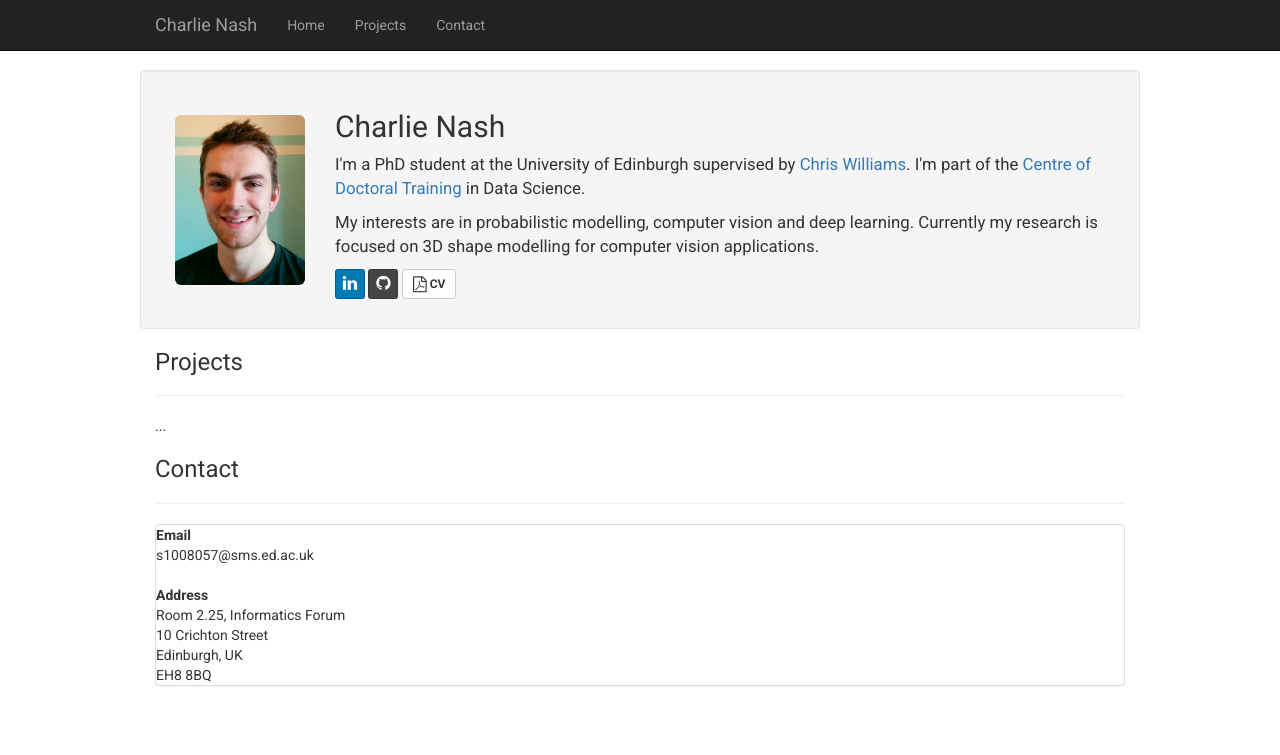
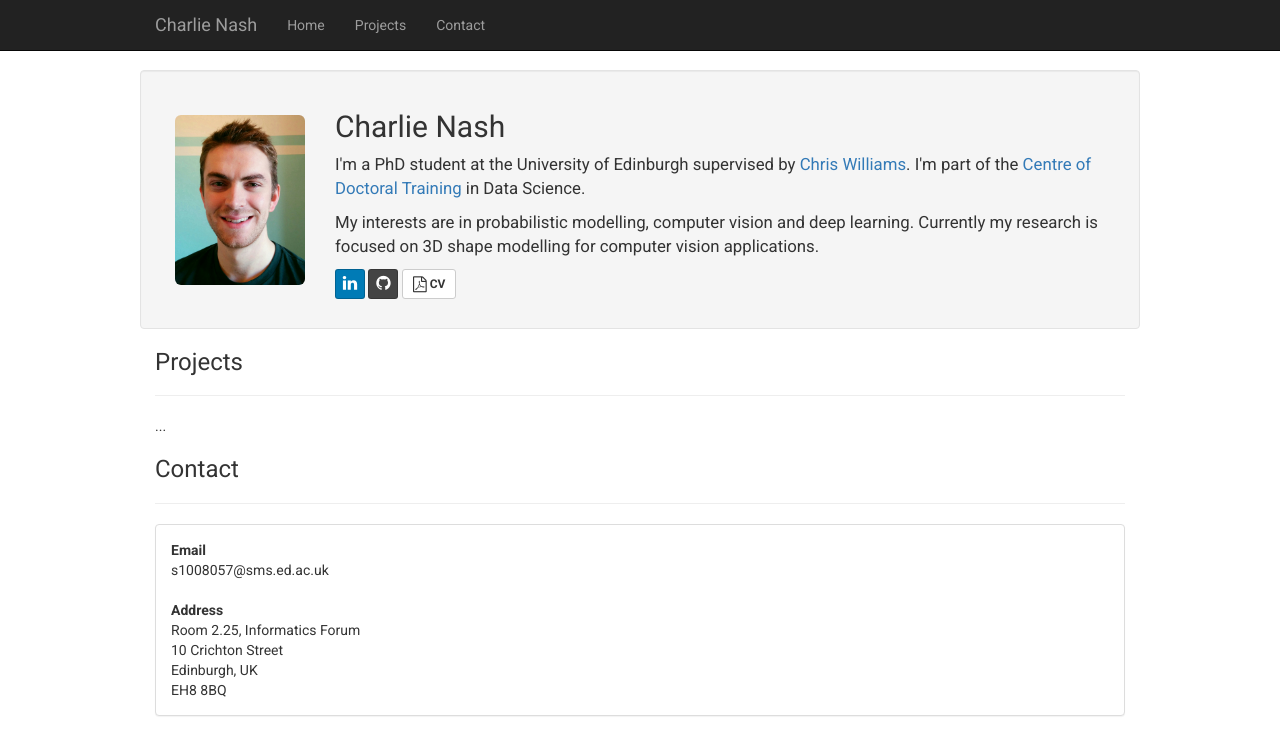
Before and after one commit to charlienash/charlienash.github.io, a Jekyll site: the page index.html, which Jekyll copies as it is, in a window 1280 px wide. Shown: the top 755 px of the page. Built offline with Jekyll 4.4.1, drawn with Linux system fonts in a browser that asks for light colours; nearby versions of some CDN libraries; library files that are not in the unit come from our copies.

Commit message:
Update index.html

```diff
--- a/index.html
+++ b/index.html
@@ -111,6 +111,7 @@
 			<hr>
 
 			<div class="panel panel-default">
+				<div class="panel-body">
 				        <b>Email</b>
 					<br>
 					s1008057@sms.ed.ac.uk
@@ -123,6 +124,7 @@
 					EH8 8BQ
 				</div>
 			</div>
+		</div>
 
 		<!-- JQuery scripts -->
 	    	<script src="assets/js/jquery-1.11.2.min.js"></script>
```
Lines whose indentation alone changed are shown as unchanged.
